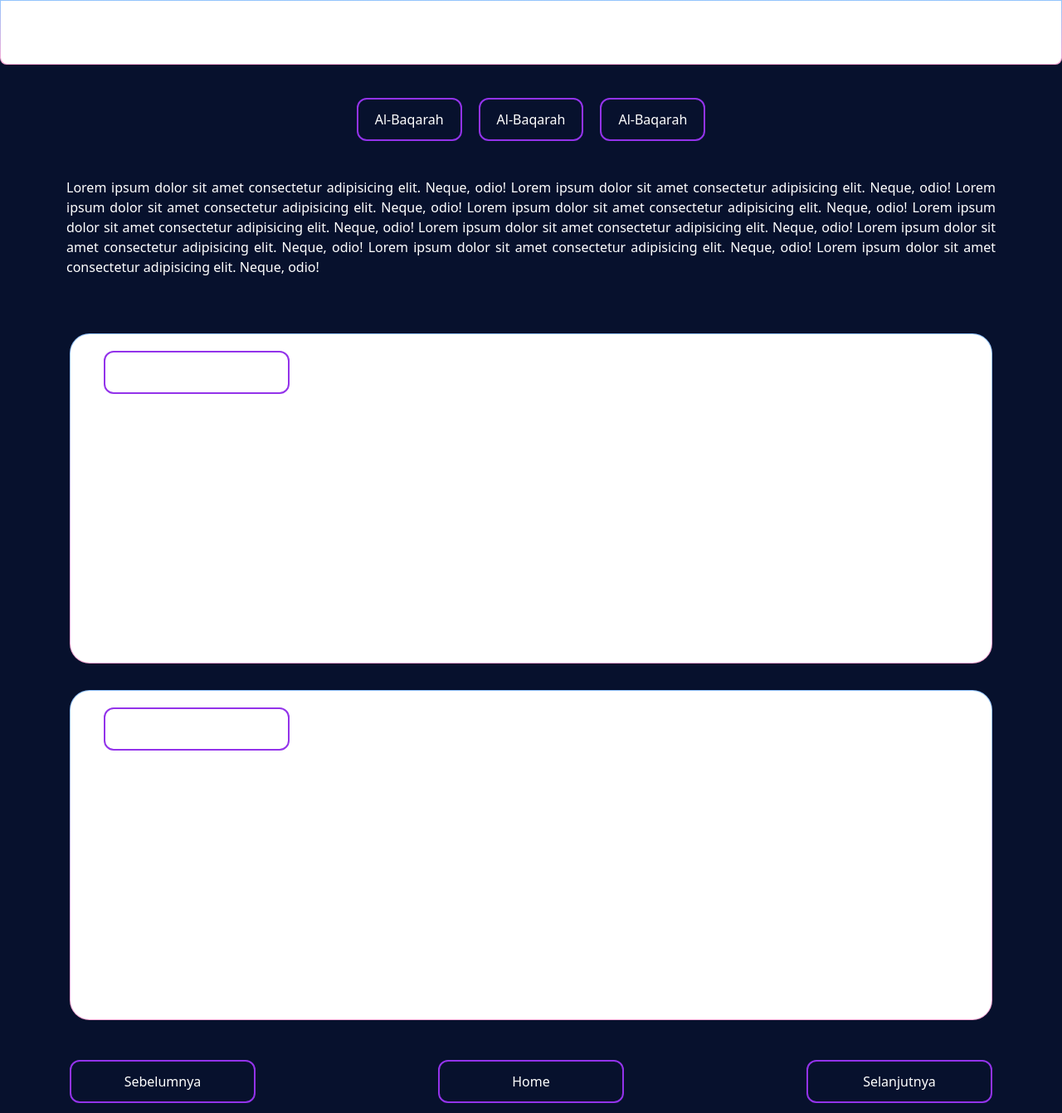
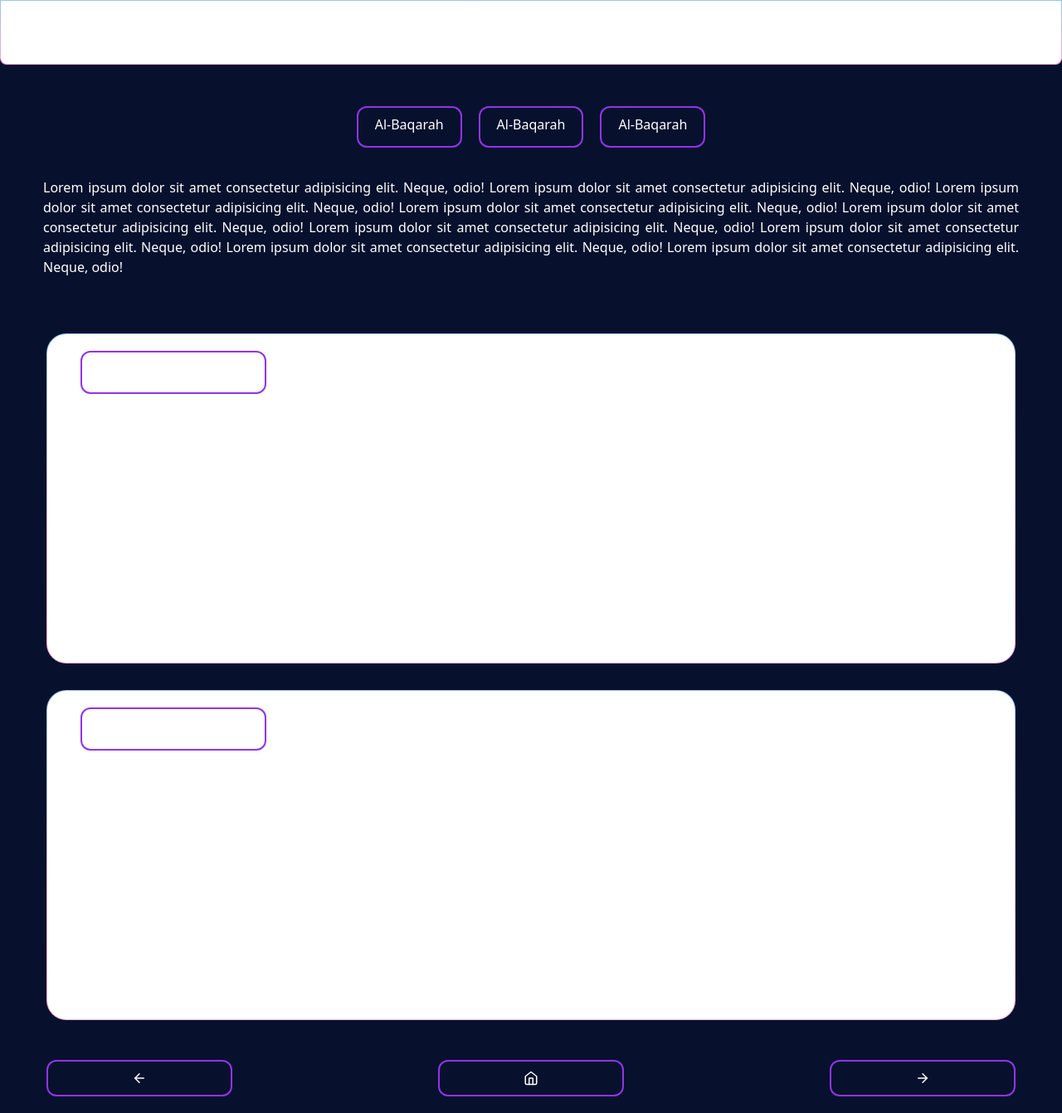
Before and after one commit to akmalfauzi19/al-quran, a React (Create React App) app: page /1/1 in a window 1280 px wide. Shown: the whole page at 83% size. Built offline with nearby package versions, Linux system fonts and the light colour scheme; the HTML template or start-up script is replaced by a standard one.

Commit message:
fix responsive mobile view

```diff
--- a/package.json
+++ b/package.json
@@ -8,6 +8,7 @@
     "@testing-library/user-event": "^13.5.0",
     "react": "^18.2.0",
     "react-dom": "^18.2.0",
+    "react-icons": "^4.10.1",
     "react-router-dom": "^6.14.2",
     "react-scripts": "5.0.1",
     "web-vitals": "^2.1.4"
--- a/src/component/CardHomePage.jsx
+++ b/src/component/CardHomePage.jsx
@@ -4,8 +4,8 @@ function CardHomePage() {
     return (
         <>
             <Link to={"/surah/1"}>
-                <div class="w-full rounded-3xl p-px bg-gradient-to-b from-blue-300 to-pink-300 dark:from-blue-800 dark:to-purple-800">
-                    <div class="flex rounded-[calc(1.5rem-1px)] p-5 bg-white dark:bg-gray-900">
+                <div className="w-full rounded-3xl p-px bg-gradient-to-b from-blue-300 to-pink-300 dark:from-blue-800 dark:to-purple-800">
+                    <div className="flex rounded-[calc(1.5rem-1px)] p-5 bg-white dark:bg-gray-900">
                         <div className="flex-none align-top justify-center w-10">
                             <p className='text-white font-semibold'>1.</p>
                         </div>
--- a/src/component/Navbar.jsx
+++ b/src/component/Navbar.jsx
@@ -1,7 +1,7 @@
 export default function Navbar() {
     return (
-        <nav class="w-full rounded-b-lg p-px bg-gradient-to-b from-blue-300 to-pink-300 dark:from-blue-800 dark:to-purple-800">
-            <div class="rounded-b-lg p-5 bg-white dark:bg-gray-900">
+        <nav className="lg:w-full md:w-auto rounded-b-lg p-px bg-gradient-to-b from-blue-300 to-pink-300 dark:from-blue-800 dark:to-purple-800">
+            <div className="rounded-b-lg p-5 bg-white dark:bg-gray-900">
                 <h1 className="text-3xl text-white font-semibold">Al Qur'an</h1>
             </div>
         </nav>
--- a/src/pages/Detail/Detail.jsx
+++ b/src/pages/Detail/Detail.jsx
@@ -1,16 +1,23 @@
 import React from 'react'
 import Navbar from '../../component/Navbar'
 import { Link } from 'react-router-dom'
+import { FiArrowLeft, FiArrowRight, FiHome } from "react-icons/fi";
 
 function Detail() {
     return (
         <>
             <Navbar />
-            <div className="container grid gap-4 w-[90%] mt-[50px] mx-auto lg:grid-rows-[50px_minmax(auto,_1fr)auto_auto]">
-                <div className='w-full lg:h-11 text-white flex flex-col md:flex-row md:items-center md:justify-center gap-5 px-5'>
-                    <span className='p-2 rounded-xl border-2 border-purple-600 px-5 py-3 text-base mb-3 font-medium text-white transition duration-200'>Al-Baqarah</span>
-                    <span className='p-2 rounded-xl border-2 border-purple-600 px-5 py-3 text-base mb-3 font-medium text-white transition duration-200'>Al-Baqarah</span>
-                    <span className='p-2 rounded-xl border-2 border-purple-600 px-5 py-3 text-base mb-3 font-medium text-white transition duration-200'>Al-Baqarah</span>
+            <div className="w-full md:grid gap-4 mt-[50px] md:px-9 md:grid-rows-[50px_minmax(auto,_1fr)auto_auto]">
+                <div className='grid grid-cols-1 px-4 md:flex justify-center md:gap-5 gap-2'>
+                    <span className='p-2 rounded-xl border-2 border-purple-600 px-5 font-medium text-white text-center'>
+                        Al-Baqarah
+                    </span>
+                    <span className='p-2 rounded-xl border-2 border-purple-600 px-5 font-medium text-white text-center'>
+                        Al-Baqarah
+                    </span>
+                    <span className='p-2 rounded-xl border-2 border-purple-600 px-5 font-medium text-white text-center'>
+                        Al-Baqarah
+                    </span>
                 </div>
 
                 <p className='text-white mt-5 text-justify px-4 pb-5'>
@@ -26,49 +33,48 @@ function Detail() {
                 </p>
 
                 <div className='flex flex-col justify-center align-middle w-full px-5 py-8 gap-8'>
-                    <div class="w-full rounded-3xl p-px bg-gradient-to-b from-blue-300 to-pink-300 dark:from-blue-800 dark:to-purple-800">
-                        <div class="rounded-[calc(1.5rem-1px)] p-5 bg-white dark:bg-gray-900">
+                    <div className="w-full rounded-3xl p-px bg-gradient-to-b from-blue-300 to-pink-300 dark:from-blue-800 dark:to-purple-800">
+                        <div className="rounded-[calc(1.5rem-1px)] p-5 bg-white dark:bg-gray-900">
                             <div className='flex'>
                                 <h4 className='text-white w-5'>1.</h4>
-                                <button class="w-56 rounded-xl border-2 border-purple-600 px-5 py-3 text-base mb-3 font-medium text-white transition duration-200 hover:border-purple-100 active:border-purple-100">
+                                <button className="w-24 md:w-56 rounded-xl border-2 border-purple-600 px-5 py-3 text-base mb-3 font-medium text-white transition duration-200 hover:border-purple-100 active:border-purple-100">
                                     Play
                                 </button>
                             </div>
                             <p className='font-arab text-right text-white text-5xl py-5'>صِرَاطَ الَّذِينَ أَنْعَمْتَ عَلَيْهِمْ غَيْرِ الْمَغْضُوبِ عَلَيْهِمْ وَلَا الضَّالِّينَ</p>
-                            <p className='text-white mt-5 md:mt-10 pb-1'>Siraatal-lazeena an'amta 'alaihim ghayril-maghdoobi 'alaihim wa lad-daaalleen</p>
-                            <p className='text-white md:mt-10'>Artinya : (yaitu) jalan orang-orang yang telah Engkau beri nikmat kepadanya; bukan (jalan) mereka yang dimurkai, dan bukan (pula jalan) mereka yang sesat.</p>
+                            <p className='text-white mt-5 md:mt-10 pb-1 text-justify'>Siraatal-lazeena an'amta 'alaihim ghayril-maghdoobi 'alaihim wa lad-daaalleen</p>
+                            <p className='text-white md:mt-10 text-justify'>Artinya : (yaitu) jalan orang-orang yang telah Engkau beri nikmat kepadanya; bukan (jalan) mereka yang dimurkai, dan bukan (pula jalan) mereka yang sesat.</p>
 
                         </div>
                     </div>
 
-                    <div class="w-full rounded-3xl p-px bg-gradient-to-b from-blue-300 to-pink-300 dark:from-blue-800 dark:to-purple-800">
-                        <div class=" rounded-[calc(1.5rem-1px)] p-5 bg-white dark:bg-gray-900">
+                    <div className="w-full rounded-3xl p-px bg-gradient-to-b from-blue-300 to-pink-300 dark:from-blue-800 dark:to-purple-800">
+                        <div className="rounded-[calc(1.5rem-1px)] p-5 bg-white dark:bg-gray-900">
                             <div className='flex'>
                                 <h4 className='text-white w-5'>1.</h4>
-                                <button class="w-56 rounded-xl border-2 border-purple-600 px-5 py-3 text-base mb-3 font-medium text-white transition duration-200 hover:border-purple-100 active:border-purple-100">
+                                <button className="w-24 md:w-56 rounded-xl border-2 border-purple-600 px-5 py-3 text-base mb-3 font-medium text-white transition duration-200 hover:border-purple-100 active:border-purple-100">
                                     Play
                                 </button>
                             </div>
                             <p className='font-arab text-right text-white text-5xl py-5'>صِرَاطَ الَّذِينَ أَنْعَمْتَ عَلَيْهِمْ غَيْرِ الْمَغْضُوبِ عَلَيْهِمْ وَلَا الضَّالِّينَ</p>
-                            <p className='text-white mt-5 md:mt-10 pb-1'>Siraatal-lazeena an'amta 'alaihim ghayril-maghdoobi 'alaihim wa lad-daaalleen</p>
-                            <p className='text-white md:mt-10'>Artinya : (yaitu) jalan orang-orang yang telah Engkau beri nikmat kepadanya; bukan (jalan) mereka yang dimurkai, dan bukan (pula jalan) mereka yang sesat.</p>
+                            <p className='text-white mt-5 md:mt-10 pb-1 text-justify'>Siraatal-lazeena an'amta 'alaihim ghayril-maghdoobi 'alaihim wa lad-daaalleen</p>
+                            <p className='text-white md:mt-10 text-justify'>Artinya : (yaitu) jalan orang-orang yang telah Engkau beri nikmat kepadanya; bukan (jalan) mereka yang dimurkai, dan bukan (pula jalan) mereka yang sesat.</p>
 
                         </div>
                     </div>
                 </div>
 
                 <div className='flex justify-between px-5'>
-                    <button class="w-56 rounded-xl border-2 border-purple-600 px-5 py-3 text-base mb-3 font-medium text-white transition duration-200 hover:border-purple-100 active:bg-red-700/5">
-                        Sebelumnya
+                    <button className="w-28 md:w-56 h-11 flex justify-center items-center text-lg rounded-xl border-2 border-purple-600 text-center mb-3 text-white transition duration-200 hover:border-purple-100 active:bg-red-700/5">
+                        <FiArrowLeft />
                     </button>
-                    <Link to='/' class="w-56 rounded-xl border-2 border-purple-600 px-5 py-3 text-center mb-3 font-medium text-white transition duration-200 hover:border-purple-100 active:bg-red-700/5">
-                        Home
+                    <Link to='/' className="w-28 md:w-56 flex justify-center items-center text-lg rounded-xl border-2 border-purple-600 text-center mb-3 text-white transition duration-200 hover:border-purple-100 active:bg-red-700/5">
+                        <FiHome />
                     </Link>
-                    <button class="w-56 rounded-xl border-2 border-purple-600 px-5 py-3 text-base mb-3 font-medium text-white transition duration-200 hover:border-purple-100 active:bg-red-700/5">
-                        Selanjutnya
+                    <button className="w-28 md:w-56 flex justify-center items-center text-lg rounded-xl border-2 border-purple-600 text-center mb-3 text-white transition duration-200 hover:border-purple-100 active:bg-red-700/5">
+                        <FiArrowRight />
                     </button>
                 </div>
-
             </div>
         </>
     )
--- a/src/pages/Home/Home.jsx
+++ b/src/pages/Home/Home.jsx
@@ -6,7 +6,7 @@ function Home() {
     return (
         <div className="App">
             <Navbar />
-            <div className="container grid grid-cols-3 gap-4 w-[90%] mt-[50px] mx-auto">
+            <div className="container grid lg:grid-cols-3 md:grid-cols-1 gap-4 w-[90%] mt-[50px] mx-auto">
                 {Array(12).fill(1).map((el, i) =>
                     <CardHomePage key={i} />
                 )}
```
Also changed, not shown: 1 other file (tests, documents, lock files or other folders).
